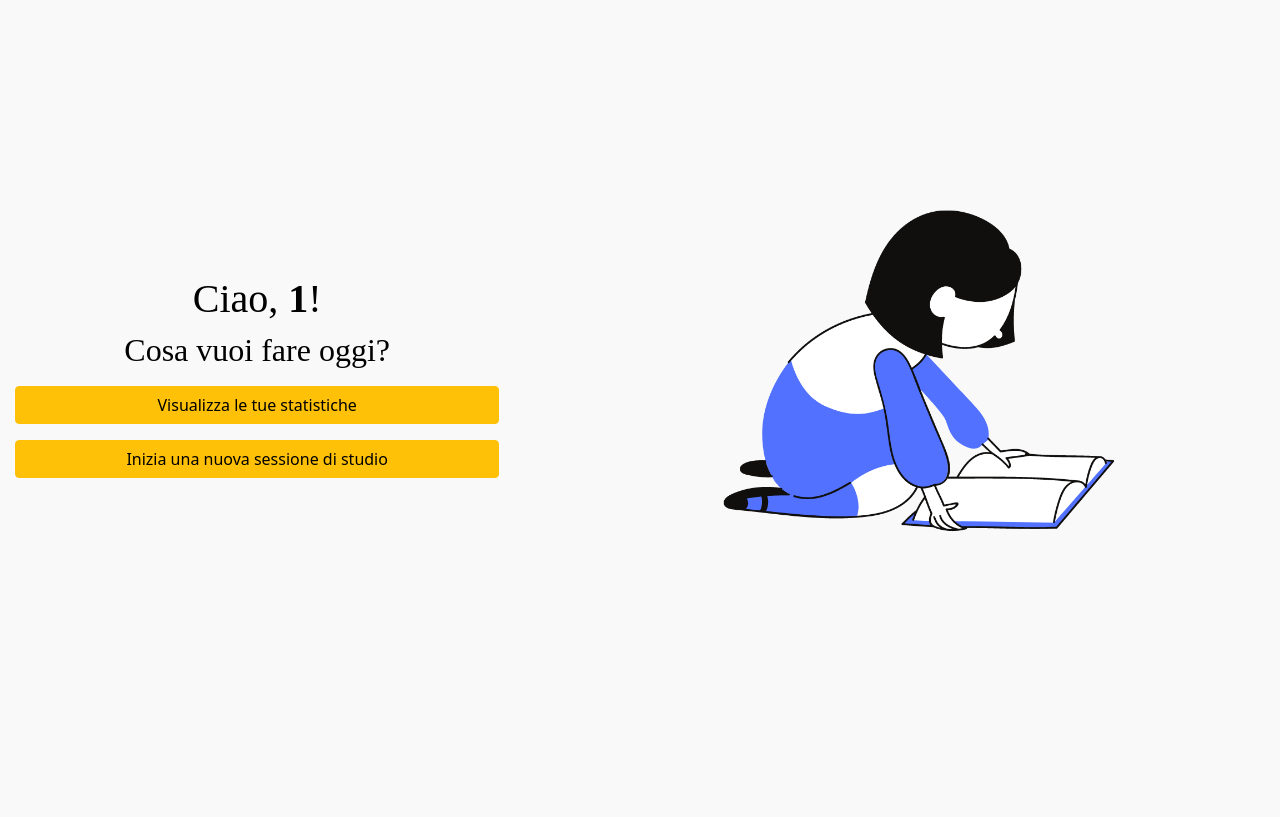
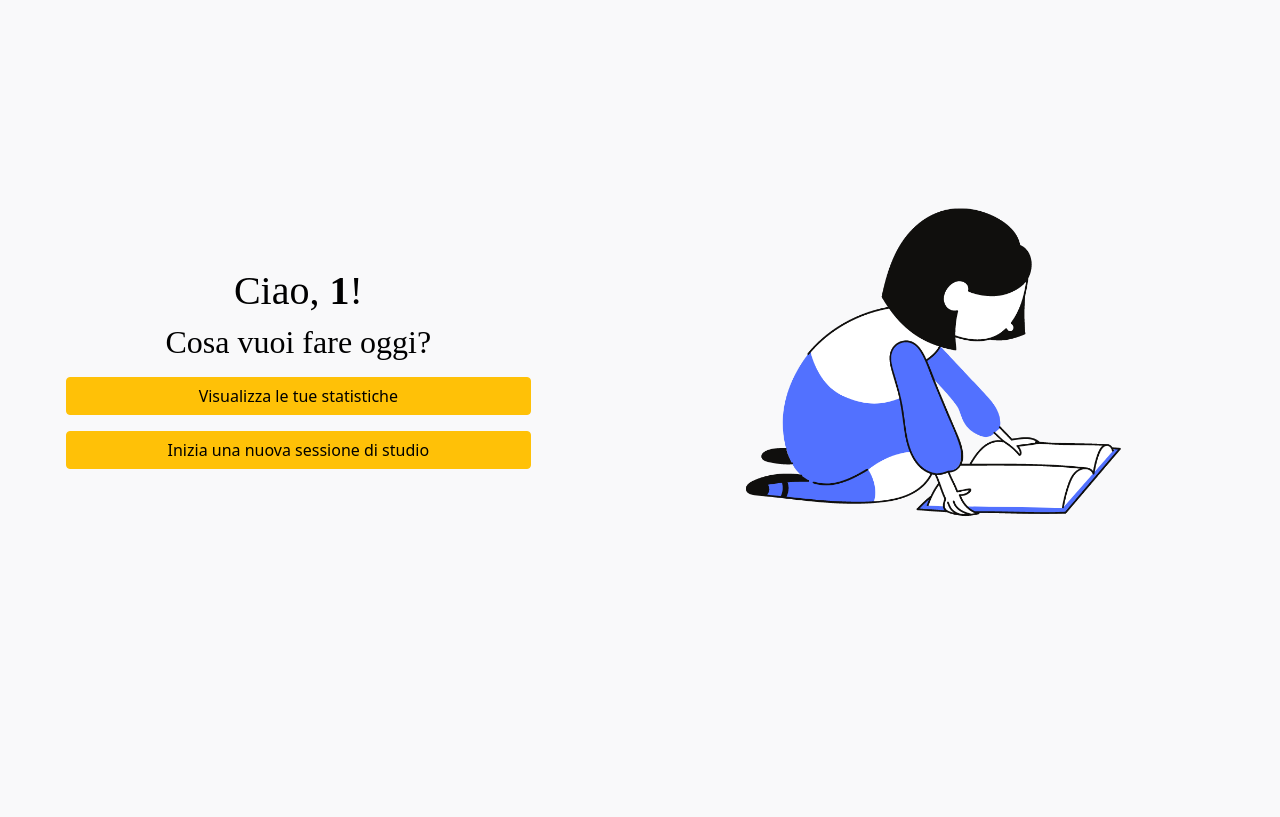
Before and after one commit to mrynaa/StudyKeeper, a PHP site: page /main.php in a window 1280 px wide. Shown: the part 62-879 px from the top of the page. Run offline with PHP 8.4, Linux system fonts and the light colour scheme; the visitor is signed in with stand-in values (Sample User, id 1); some libraries are stand-ins or nearby versions.

Commit message:
Update main.css

```diff
--- a/FileCompleti/main.css
+++ b/FileCompleti/main.css
@@ -14,13 +14,9 @@ body{
 }
 
 .rowmain {
-    --bs-gutter-x: 1.5rem;
-    --bs-gutter-y: 0;
     display: flex;
     flex-wrap: wrap;
-    margin-top: calc(-1 * var(--bs-gutter-y));
-    /* margin-right: calc(-.5 * var(--bs-gutter-x)); */
-    margin-left: calc(-.5 * var(--bs-gutter-x));
+    margin-left: 2.5em;
 }
 
 .nav-bg {
```
